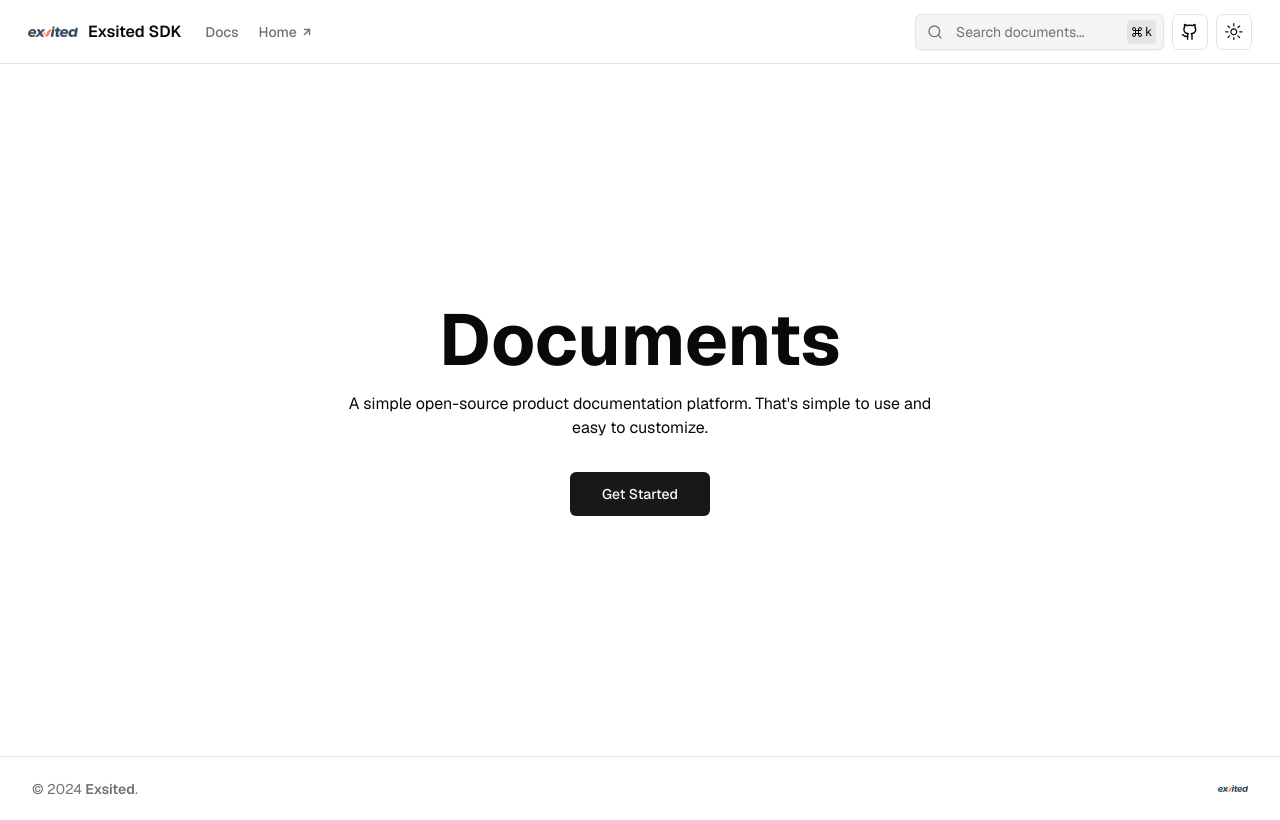
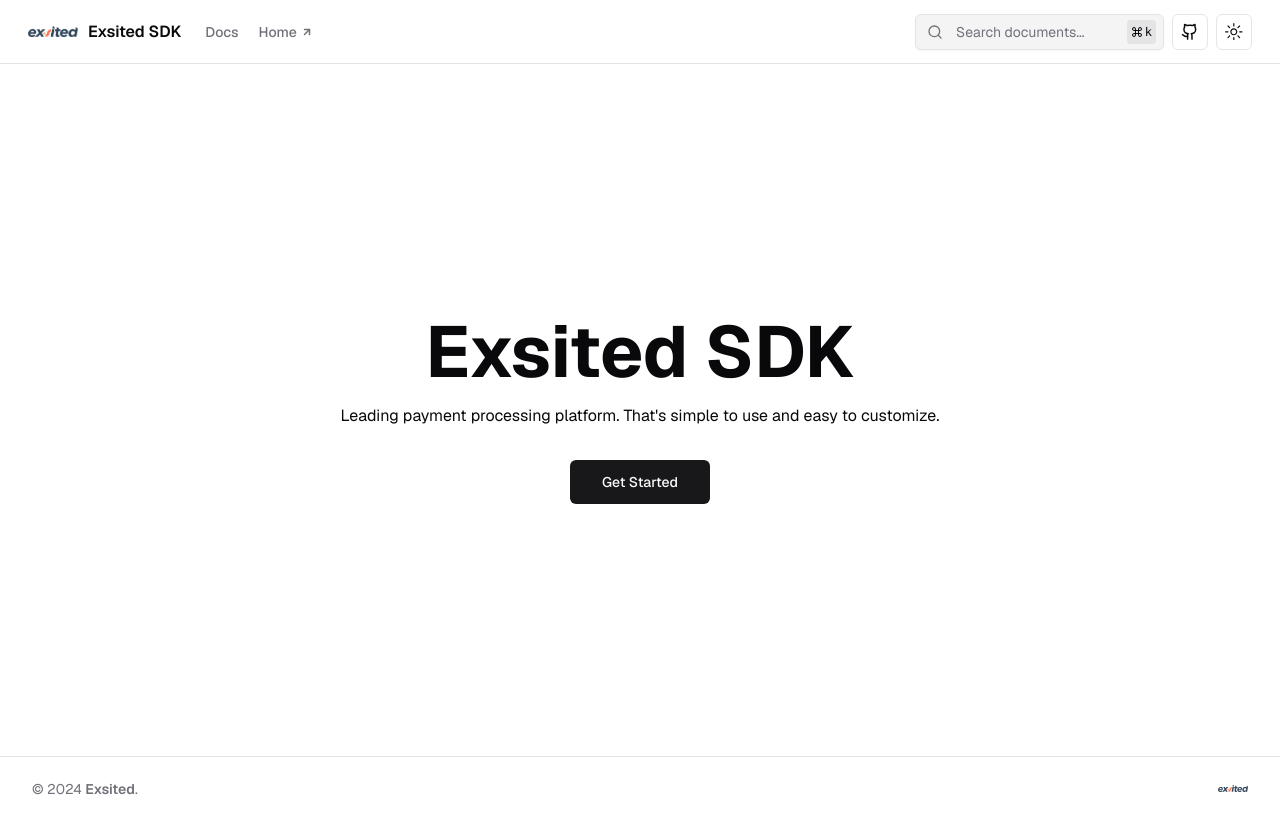
Before and after one commit to MohammadShuvoAli/exsited, a Next.js app: page / in a window 1280 px wide. Built offline with nearby package versions, Linux system fonts and the light colour scheme.

Commit message:
Update page.tsx

```diff
--- a/app/page.tsx
+++ b/app/page.tsx
@@ -7,10 +7,10 @@ export default function Home() {
   return (
     <div className="min-h-[86.5vh] flex flex-col justify-center items-center text-center px-2 py-8">
       <h1 className="text-4xl font-bold mb-4 sm:text-7xl">
-        Documents
+        Exsited SDK
       </h1>
       <p className="max-w-[600px] text-foreground mb-8 sm:text-base">
-        A simple open-source product documentation platform. That&apos;s simple to use and easy to customize.
+        Leading payment processing platform. That&apos;s simple to use and easy to customize.
       </p>
       <div className="flex items-center gap-5">
         <Link
```
